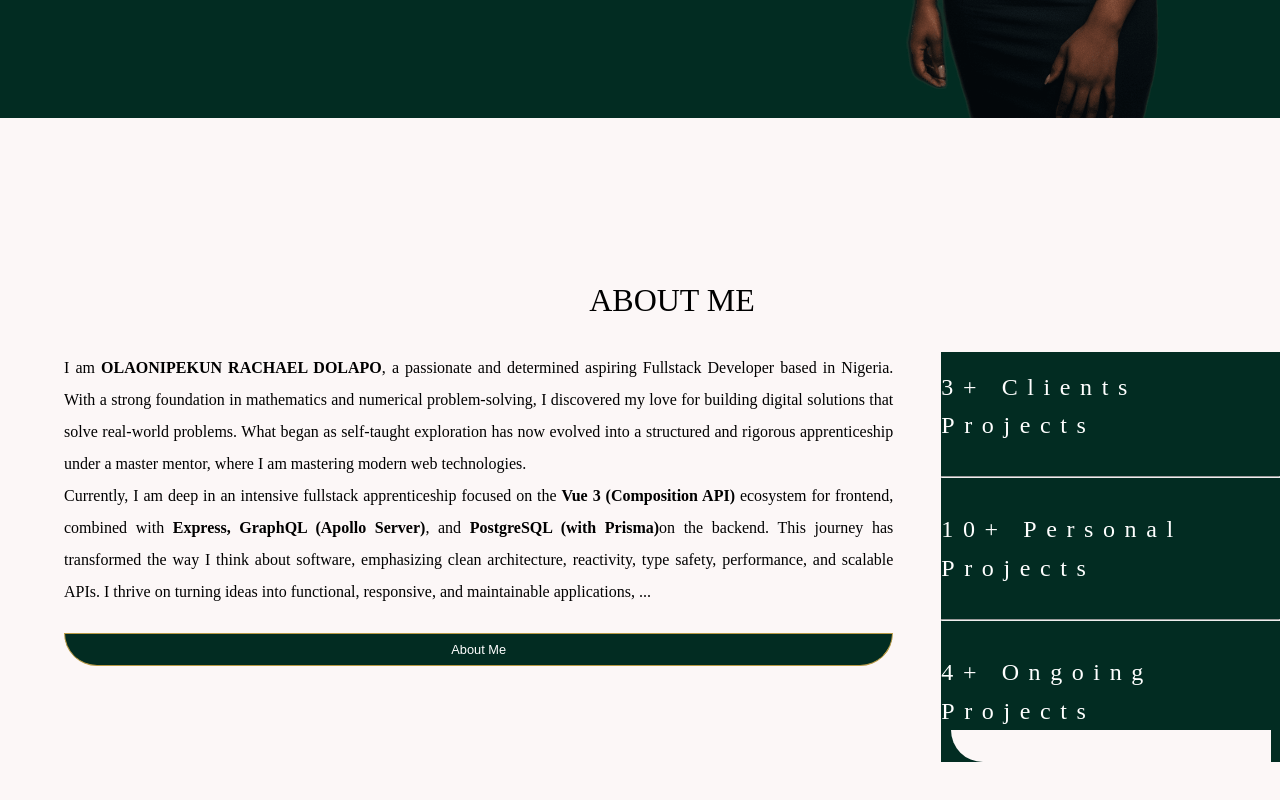
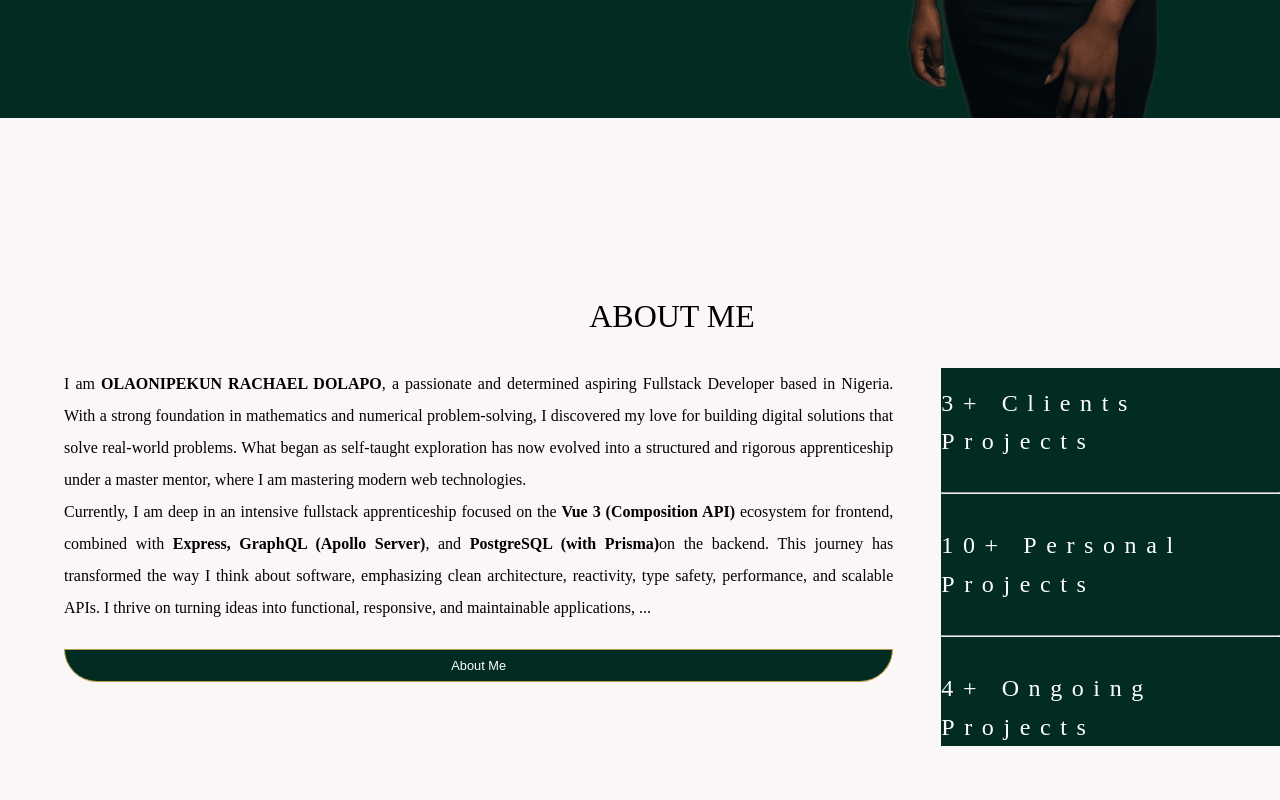
Before and after one commit to Lovethrech/my-main-portfolio, a Vue app: page / in a window 1280 px wide. Shown: the part 613-1413 px from the top of the page. Built offline with nearby package versions, Linux system fonts and the light colour scheme.

Commit message:
working on the home-about components.

```diff
--- a/src/components/BoxDefaultCtn.vue
+++ b/src/components/BoxDefaultCtn.vue
@@ -1,20 +1,18 @@
 <script setup>
 import {defineProps} from "vue";
 
-const {boxDefaultWidth, boxDefaultBgColor} = defineProps(['boxDefaultWidth', 'boxDefaultBgColor']);
+const {boxDefaultWidth, boxDefaultBgColor, boxDefaultBrRadius} = defineProps(['boxDefaultWidth', 'boxDefaultBgColor', 'boxDefaultBrRadius']);
 </script>
 
 <template>
     <div
         class="box-default-ctn"
-        :style="{width: boxDefaultWidth, backgroundColor:boxDefaultBgColor}"
+        :style="{width: boxDefaultWidth, backgroundColor:boxDefaultBgColor, borderRadius:boxDefaultBrRadius}"
     >
     </div>
 </template>
 
 <style scoped>
 .box-default-ctn{
-    height: 4vh;
-    border-radius: 0 0 0 10vh;
 }
 </style>
--- a/src/components/home/about/HomeAboutDescStats.vue
+++ b/src/components/home/about/HomeAboutDescStats.vue
@@ -37,7 +37,6 @@ const boxDefaultBgColor=ref("var(--bg-color)");
     width: 100%;
     background-color: var(--general-components-bg-color);
     color: #ffffff;
-    place-items: center;
 }
 .home-about-desc-stats-main-ctn{
     margin-top: 2vh;
--- a/src/components/home/hero/HomeHeroTextCtn.vue
+++ b/src/components/home/hero/HomeHeroTextCtn.vue
@@ -5,6 +5,7 @@ import ColoredBtn from "../ColoredBtn.vue";
 
 const boxDefaultWidth=ref("40vh");
 const boxDefaultBgColor=ref("var(--general-components-bg-color)");
+const boxDefaultBrRadius=ref("0 0 0 10vh");
 const btnDescName=ref("get in touch");
 const btnDescLink=ref("/contact");
 const generalPadding=ref("2vh 4vh");
@@ -19,6 +20,7 @@ const generalPadding=ref("2vh 4vh");
             <BoxDefaultCtn
                 :boxDefaultWidth="boxDefaultWidth"
                 :boxDefaultBgColor="boxDefaultBgColor"
+                :boxDefaultBrRadius="boxDefaultBrRadius"
             />
         </div>
 
```
